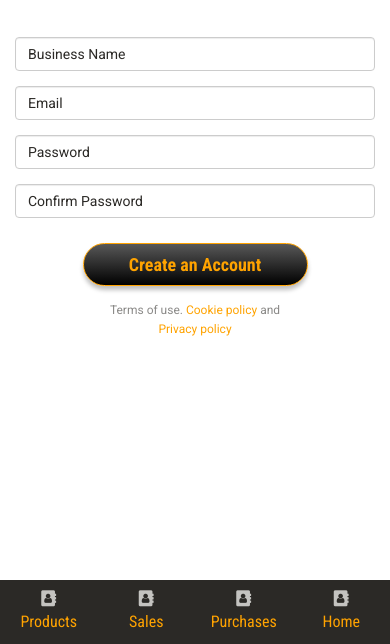
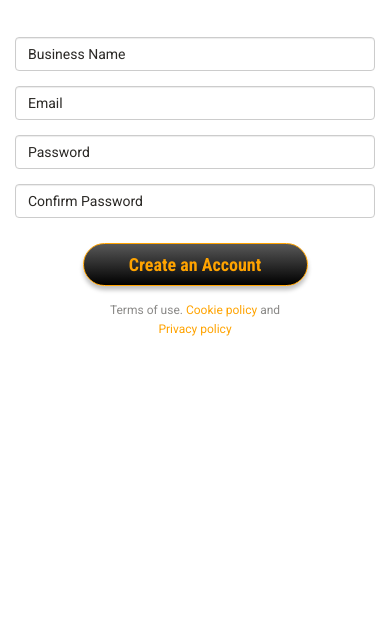
Before and after one commit to mohomedanees/oron, a website: page register.html in a window 390 px wide. Shown: the part 200-844 px from the top of the page. Drawn offline with Linux system fonts and the light colour scheme.

Commit message:
Mobile menu removed.

```diff
--- a/register.html
+++ b/register.html
@@ -27,35 +27,6 @@
 </head>
 
 <body class="body-offcanvas">
-
-  <!-- ============ Main Footer Menu Mobile ============ -->
-  <div class="mob-menu">
-    <div class="col-xs-3 mob-menu__column">
-      <a href="#">
-        <i class="fa fa-address-book" aria-hidden="true"></i>
-        Products
-      </a>
-    </div>
-    <div class="col-xs-3 mob-menu__column">
-      <a href="#">
-        <i class="fa fa-address-book" aria-hidden="true"></i>
-        Sales
-      </a>
-    </div>
-    <div class="col-xs-3 mob-menu__column">
-      <a href="#">
-        <i class="fa fa-address-book" aria-hidden="true"></i>
-        Purchases
-      </a>
-    </div>
-    <div class="col-xs-3 mob-menu__column">
-      <a href="#">
-        <i class="fa fa-address-book" aria-hidden="true"></i>
-        Home
-      </a>
-    </div>
-  </div>
-  <!-- ========== End Main Footer Menu Mobile ========== -->
 
   <div class="register">
 
```
